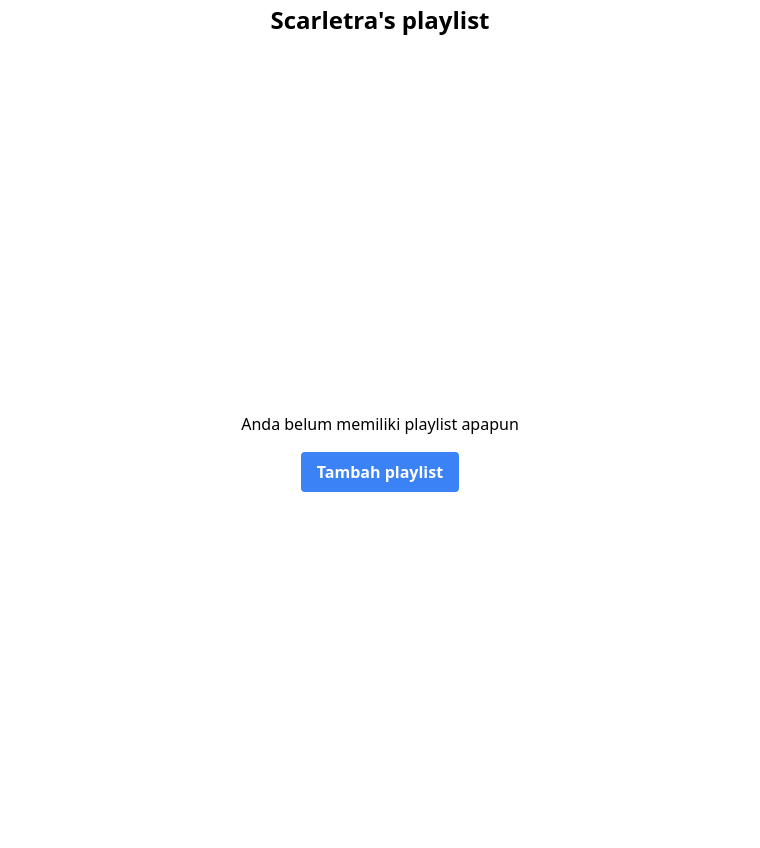
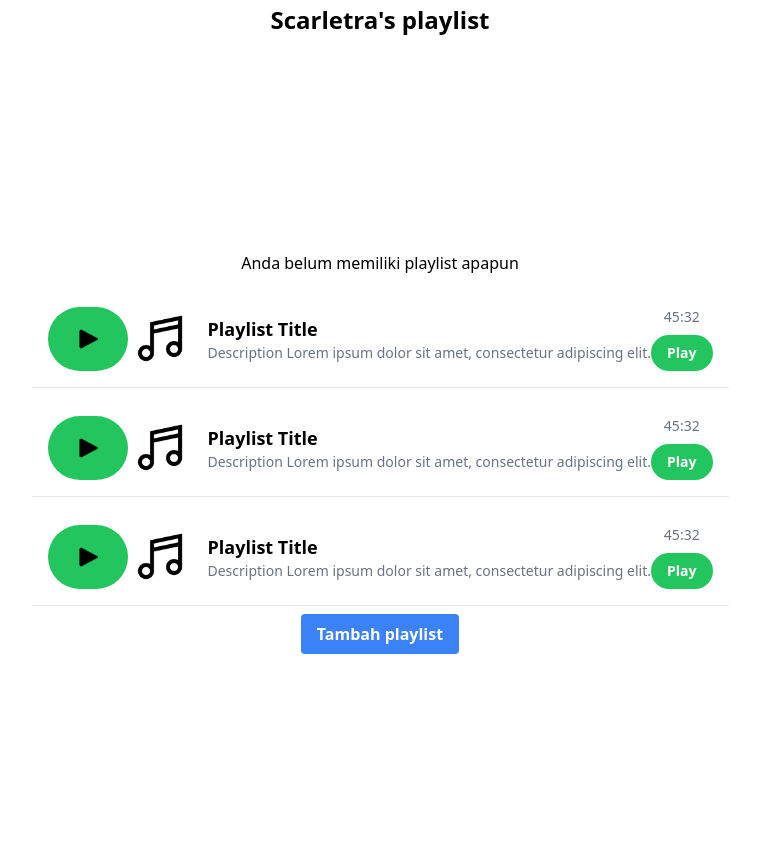
Before and after one commit to Photic23/TK3-BASDAT, a Django app: page /user/ in a window 1280 px wide. Shown: the whole page, without its empty margins (260-1020 px from the left). Run offline with Django 5.2, Linux system fonts and the light colour scheme; some libraries are stand-ins or nearby versions.

Commit message:
fix: Fix daftar playlist page design and add new comp for non empty playlist

```diff
--- a/feat_1/templates/daftar-playlist.html
+++ b/feat_1/templates/daftar-playlist.html
@@ -1,17 +1,71 @@
 {% extends 'base.html' %}
+{% load static %}
 
 {% block meta %}
     <script src="https://cdn.tailwindcss.com"></script>
 {% endblock meta %}
 
 {% block content %}
-    <div class="flex flex-col justify-center items-center gap-2">
+    <div class="flex flex-col justify-center items-center gap-2 bg-dark-300">
         <h1 class="text-2xl font-bold p-1">{{ username }}'s playlist</h1>
 
         <div class="flex flex-col justify-center items-center gap-2 h-screen">
             {% comment %} {% if user.daftar_playlist %} {% endcomment %}
             <h2 class="p-2 text-center">Anda belum memiliki playlist apapun</h2>
-            <!-- Modal toggle -->
+            {% comment %} {% else %} {% endcomment %}
+            <div class="flex flex-col gap-3">
+                <div class="flex flex-row justify-between items-center p-4 border-b border-gray-200">
+                    <div class="flex flex-row flex-shrink-0 mr-4">
+                        <button class="bg-green-500 hover:bg-green-600 text-white text-sm font-semibold px-4 py-2 rounded-full">
+                            <img src={% static 'icon_play.png' %} alt="Play" class="w-6 h-6 rounded-full mx-3">
+                        </button>
+                        <img src={% static 'playlist_image.jpg' %} alt="Playlist Image" class="w-16 h-16 rounded-full">
+                    </div>
+                    <div class="flex flex-col flex-grow">
+                        <h3 class="text-lg font-semibold">Playlist Title</h3>
+                        <p class="text-sm text-gray-500">Description Lorem ipsum dolor sit amet, consectetur adipiscing elit.</p>
+                    </div>
+                    <div class="flex flex-col justify-center items-center">
+                        <p class="text-gray-500 text-sm">45:32</p>
+                        <button class="bg-green-500 hover:bg-green-600 text-white text-sm font-semibold px-4 py-2 rounded-full mt-2">Play</button>
+                    </div>
+                </div>
+
+                <div class="flex flex-row justify-between items-center p-4 border-b border-gray-200">
+                    <div class="flex flex-row flex-shrink-0 mr-4">
+                        <button class="bg-green-500 hover:bg-green-600 text-white text-sm font-semibold px-4 py-2 rounded-full">
+                            <img src={% static 'icon_play.png' %} alt="Play" class="w-6 h-6 rounded-full mx-3">
+                        </button>
+                        <img src={% static 'playlist_image.jpg' %} alt="Playlist Image" class="w-16 h-16 rounded-full">
+                    </div>
+                    <div class="flex flex-col flex-grow">
+                        <h3 class="text-lg font-semibold">Playlist Title</h3>
+                        <p class="text-sm text-gray-500">Description Lorem ipsum dolor sit amet, consectetur adipiscing elit.</p>
+                    </div>
+                    <div class="flex flex-col justify-center items-center">
+                        <p class="text-gray-500 text-sm">45:32</p>
+                        <button class="bg-green-500 hover:bg-green-600 text-white text-sm font-semibold px-4 py-2 rounded-full mt-2">Play</button>
+                    </div>
+                </div>
+
+                <div class="flex flex-row justify-between items-center p-4 border-b border-gray-200">
+                    <div class="flex flex-row flex-shrink-0 mr-4">
+                        <button class="bg-green-500 hover:bg-green-600 text-white text-sm font-semibold px-4 py-2 rounded-full">
+                            <img src={% static 'icon_play.png' %} alt="Play" class="w-6 h-6 rounded-full mx-3">
+                        </button>
+                        <img src={% static 'playlist_image.jpg' %} alt="Playlist Image" class="w-16 h-16 rounded-full">
+                    </div>
+                    <div class="flex flex-col flex-grow">
+                        <h3 class="text-lg font-semibold">Playlist Title</h3>
+                        <p class="text-sm text-gray-500">Description Lorem ipsum dolor sit amet, consectetur adipiscing elit.</p>
+                    </div>
+                    <div class="flex flex-col justify-center items-center">
+                        <p class="text-gray-500 text-sm">45:32</p>
+                        <button class="bg-green-500 hover:bg-green-600 text-white text-sm font-semibold px-4 py-2 rounded-full mt-2">Play</button>
+                    </div>
+                </div>
+
+            </div>
             <button class="bg-blue-500 hover:bg-blue-700 text-white font-bold py-2 px-4 rounded">
                 Tambah playlist
             </button>
--- a/tk3_basdat/settings.py
+++ b/tk3_basdat/settings.py
@@ -116,6 +116,11 @@ USE_TZ = True
 # Static files (CSS, JavaScript, Images)
 # https://docs.djangoproject.com/en/5.0/howto/static-files/
 
+STATICFILES_DIRS = [
+    BASE_DIR / "static",
+]
+
+
 STATIC_URL = 'static/'
 
 # Default primary key field type
```
Also changed, not shown: feat_1/templates/langganan-paket.html (+11 -0 lines), static/icon_play.png (added), static/playlist_image.jpg (added).
